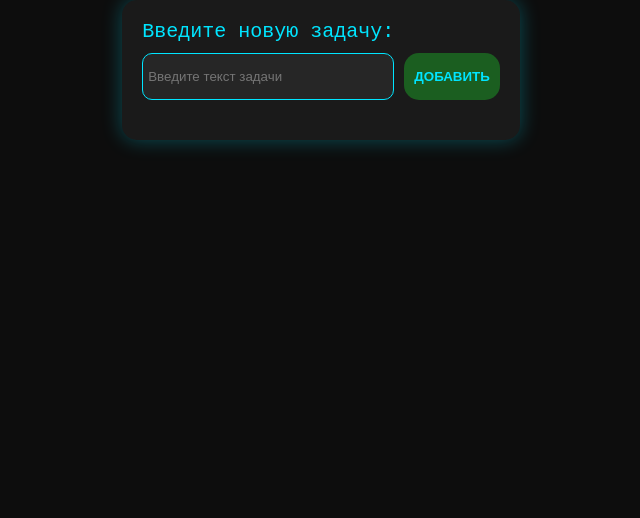
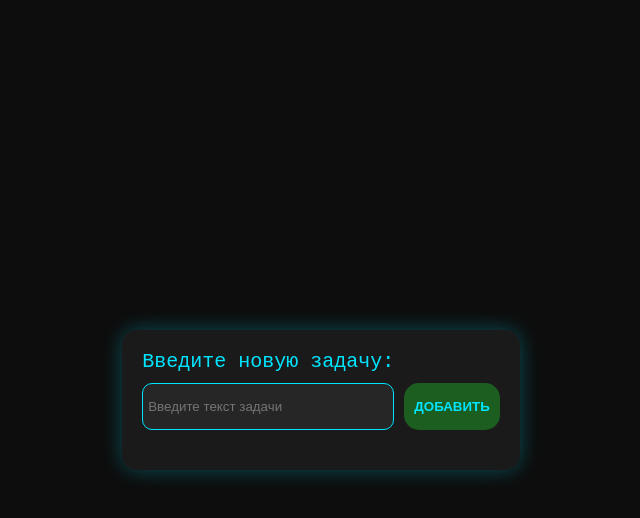
Before and after one commit to Djonasus/demoToDo, a plain HTML site: page index.html in a window 1280 px wide. Shown: the whole page, without its empty margins (319-959 px from the left). Drawn offline with Linux system fonts and the light colour scheme.

Commit message:
Update style.css

```diff
--- a/style.css
+++ b/style.css
@@ -33,19 +33,23 @@ body {
   margin: 0;
   font-family: "Courier New", Courier, monospace;
   font-size: 14px;
-  min-height: 100%;
   background-color: var(--color-background-dark);
   color: var(--color-text);
+  height: 100%;
 }
 
 html {
   box-sizing: border-box;
+  min-height: 100%;
 }
 
 body {
   display: flex;
+  flex-direction: column;
   align-items: center;
   justify-content: center;
+  min-height: 100vh;
+  width: 100%;
 }
 
 .todo {
```
